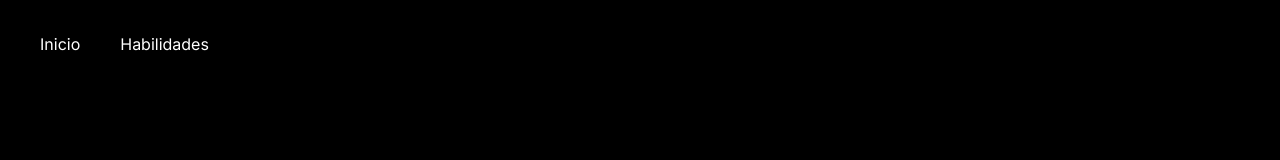
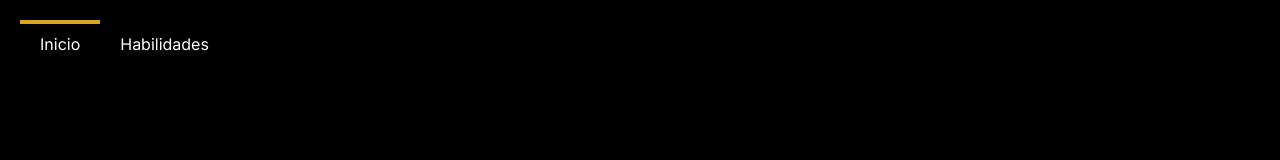
Before and after one commit to Juanchopanteras/Laboratoriofinaljuan, a Next.js app in the folder my-site/: page / in a window 1280 px wide. Shown: the top 160 px of the page. Built offline with nearby package versions, Linux system fonts and the light colour scheme.

Commit message:
Create a navbar

```diff
--- a/my-site/src/app/components/navbar.js
+++ b/my-site/src/app/components/navbar.js
@@ -21,12 +21,12 @@ function Navbar() {
         <nav className={styles.navbar}>
             <div
             className={styles.navbarItem + ` ${selectedItem === "Inicio" ? styles.selected : ""}`}
-            onClick={() => handleItemClick("Inicio")}>
+            onClick={() => handleItemClick("Inicio", "header")}>
                 <a href="#header">Inicio</a>
             </div>
             <div
             className={styles.navbarItem + ` ${selectedItem === "Habilidades" ? styles.selected : ""}`}
-            onClick={() => handleItemClick("Habilidades")}>
+            onClick={() => handleItemClick("Habilidades", "info")}>
                 <a href= "#info">Habilidades</a>
             </div>
         </nav>
--- a/my-site/src/app/components/navbar.module.css
+++ b/my-site/src/app/components/navbar.module.css
@@ -14,3 +14,7 @@
     cursor: pointer;
     border-top: 4px solid transparent;
 }
+
+.selected{
+    border-color: #daa520;
+}
```
